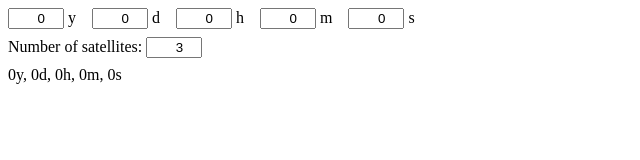
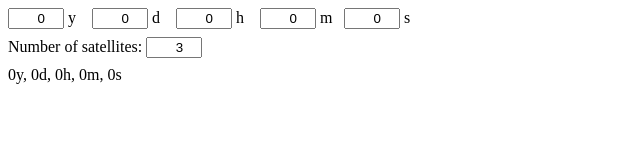
Before and after one commit to jocooper2018/ksptools, a website with bundled scripts: page www/index.html in a window 1280 px wide. Shown: the full height of the page, 0-640 px from the left. Built offline with nearby package versions, Linux system fonts and the light colour scheme.

Commit message:
update www/index.html and style.css

```diff
--- a/www/style.css
+++ b/www/style.css
@@ -4,9 +4,18 @@
 }
 
 main > div {
+    margin: 0.5rem 0;
+}
+
+main > div:first-child {
     display: flex;
     flex-direction: row;
-    flex-wrap: nowrap;
-    gap: 1rem;
-    margin: 0.5rem 0;
+    flex-wrap: wrap;
+    gap: 0.5rem 0.5rem;
+    text-wrap: nowrap;
 }
+
+main > div:first-child > label > span {
+    display: inline-block;
+    width: 1rem;
+}
```
Also changed, not shown: www/index.html (+5 -5 lines).
